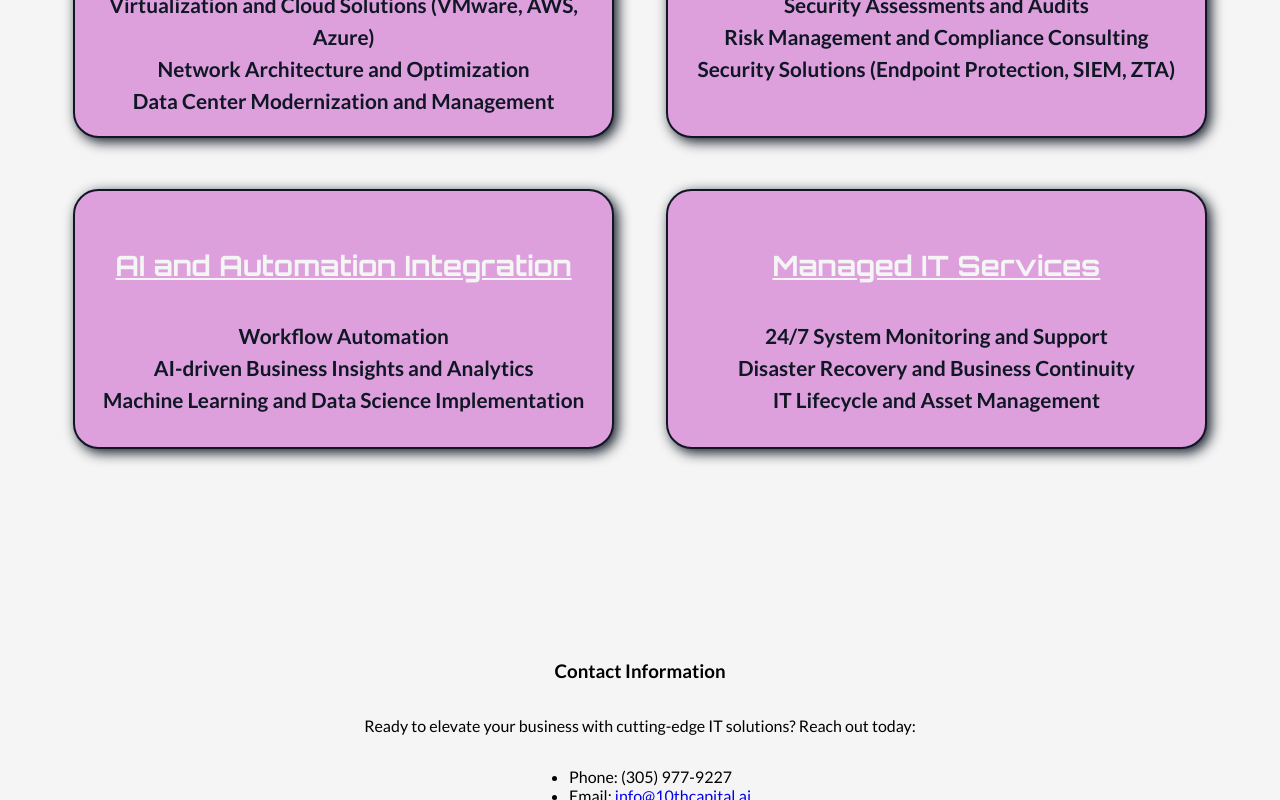
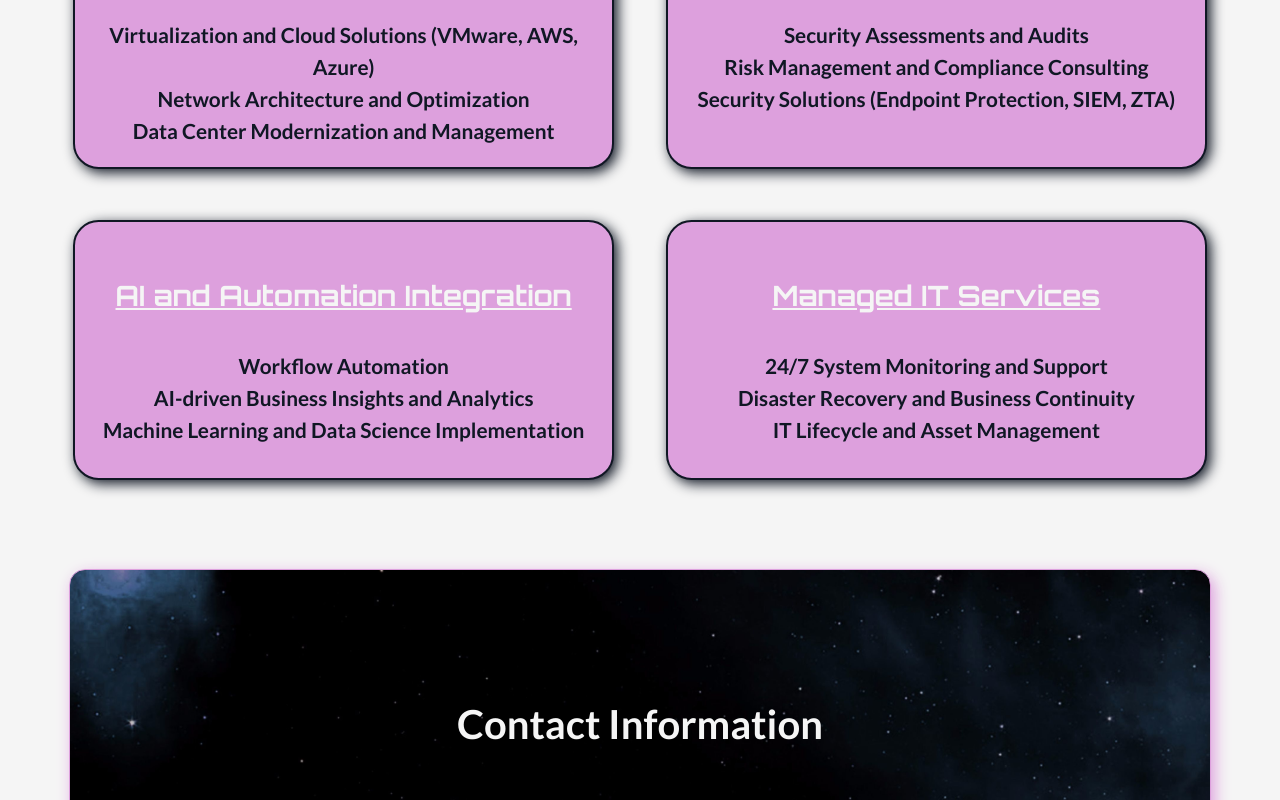
Before and after one commit to alberto-sclocchi/ai-integration-website-client, a React (Create React App) app: page / in a window 1280 px wide. Shown: the part 2000-2800 px from the top of the page. Built offline with nearby package versions, Linux system fonts and the light colour scheme.

Commit message:
style contact info section

```diff
--- a/src/App.css
+++ b/src/App.css
@@ -13,7 +13,8 @@
 }
 
 
-.App {
+.website-body,
+.App{
   display: flex;
   flex-direction: column;
   align-items: center;
@@ -113,7 +114,8 @@
 }
 
 #contact-us p,
-#services p{
+#services p,
+#contact-info p{
   width: 60vw;
   text-align: center;
   line-height: 2.2vw;
@@ -173,7 +175,7 @@
 #contact-us-form select {
   padding: 1vw;
   border: 1px solid plum;
-  border-radius: 1vw;
+  border-radius: 0.75vw;
   font-size: 1.1rem;
   font-family: 'Lato', sans-serif;
   background-color: whitesmoke;
@@ -333,7 +335,7 @@
   color: whitesmoke;
   text-align: center;
   padding: 0vw 3vw;
-  line-height: 2.2vw;
+  line-height: 2.4vw;
 }
 
 
@@ -503,3 +505,38 @@
     transform: translateX(calc(-100% - var(--gap)));
   }
 }
+
+#contact-info{
+  background-image: url("./images/stars.jpg");
+  background-size: cover;
+  background-position: center;
+  background-repeat: no-repeat;
+  color: whitesmoke;
+  font-size: 1.4rem;
+  padding-bottom: 5vw;
+  width: 89vw;
+  border-radius: 1.25vw;
+  margin-bottom: 4vw;
+  box-shadow: 0.3vw 0.4vw 1.2vw plum;
+  border: 1px solid plum;
+}
+
+#contact-info ul{
+  list-style: none;
+  display: flex;
+  flex-direction: row;
+  justify-content: center;
+  column-gap: 4vw;
+  padding: 2vw;
+}
+
+#contact-info li{
+  border: 1px solid plum;
+  border-radius: 1.25vw;
+  padding: 1.5vw 2.5vw;
+}
+
+#contact-info a{
+  text-decoration: none;
+  color: whitesmoke;
+}
--- a/src/components/core/Footer.jsx
+++ b/src/components/core/Footer.jsx
@@ -3,7 +3,7 @@
 export default function Footer() {
   return (
     <div className="footer">
-        <p>&copy; 2025 10th Capital AI. All rights reserved.</p>
+        <p>&copy; 2025 Developed by 10th Capital AI. All rights reserved.</p>
     </div>
   )
 }
--- a/src/components/sections/ContactInfo.jsx
+++ b/src/components/sections/ContactInfo.jsx
@@ -3,11 +3,11 @@
 export default function ContactInfo() {
   return (
     <div className="section" id="contact-info">
-        <h3>Contact Information</h3>
-        <p>Ready to elevate your business with cutting-edge IT solutions? Reach out today:</p>
+        <h1>Contact Information</h1>
+        <p>Ready to elevate your business with <span style={{color:"plum", fontWeight:"900"}}>cutting-edge IT solutions</span>? Reach out today:</p>
         <ul>
-            <li>Phone: (305) 977-9227</li>
-            <li>Email: <a href="mailto:info@10thcapital.ai">info@10thcapital.ai</a></li>
+            <li><span style={{color:"plum", fontWeight:"900"}}>Phone: </span> +1 (305) 977-9227</li>
+            <li><span style={{color:"plum", fontWeight:"900"}}>Email: </span> <a href="mailto:info@10thcapital.ai">info@10thcapital.ai</a></li>
         </ul>
     </div>
   )
--- a/src/components/sections/Scroller.jsx
+++ b/src/components/sections/Scroller.jsx
@@ -2,8 +2,6 @@
 import azureImg from '../../images/azure.png'
 import awsImg from '../../images/aws.png'
 import vmwareImg from '../../images/vmware.png'
-import siemImg from '../../images/siem.png'
-import ztaImg from '../../images/zta.png'
 
 export default function Scroller() {
   return (
```
Also changed, not shown: src/images/stars.jpg (added).
